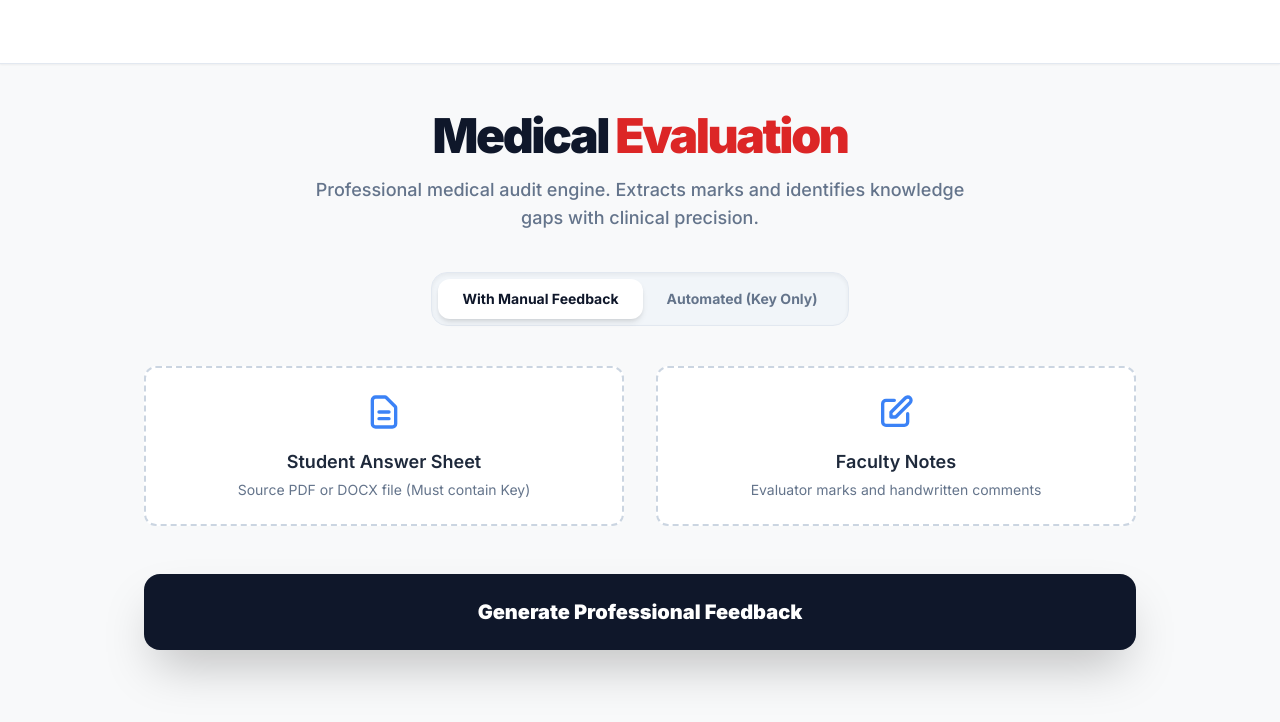
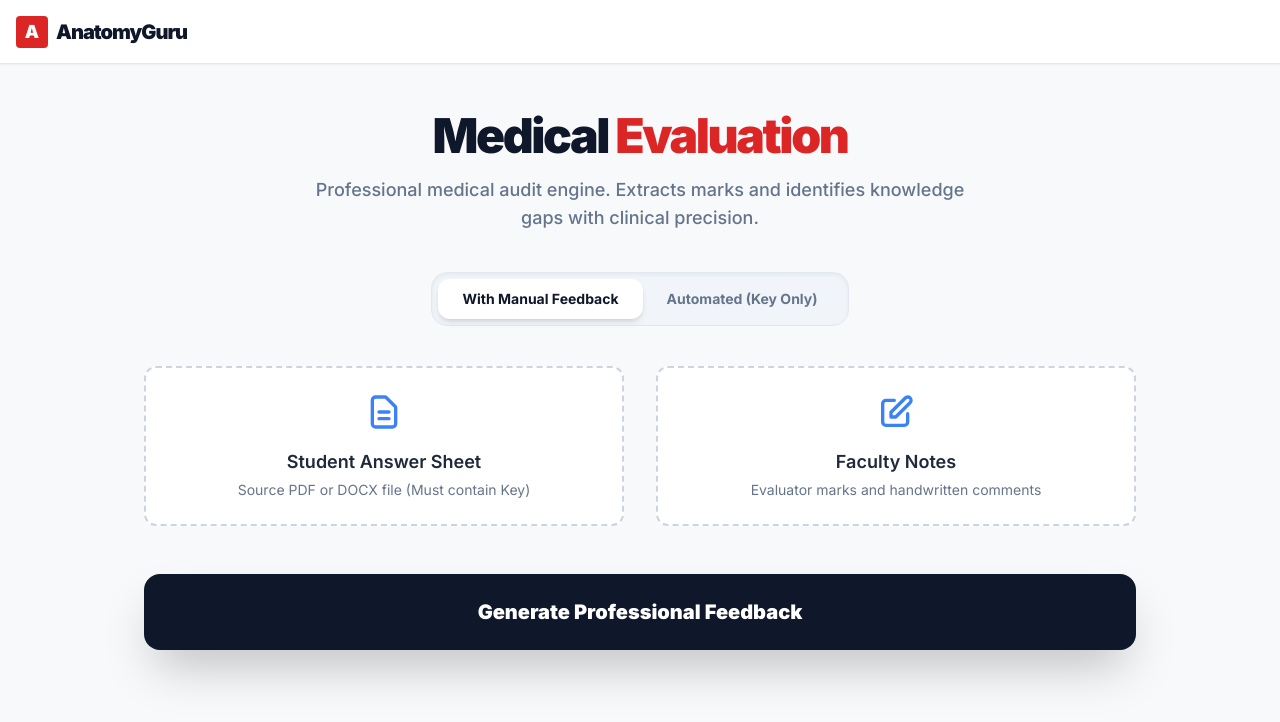
Before and after one commit to Aarathi1535/Netlify-version-of-Copy-of-Recheck-AnatomyGuru-Feedback-Streamliner, a React (Vite) app: page / in a window 1280 px wide. Shown: the top 722 px of the page. Built offline with nearby package versions, Linux system fonts and the light colour scheme.

Commit message:
feat: Update React to v19 and adjust ESM imports
Upgrades React and ReactDOM to version 19.0.0. This change also refactors the ESM import paths in `index.html` to correctly reference the new versions and removes unnecessary Netlify build configurations.

```diff
--- a/App.tsx
+++ b/App.tsx
@@ -276,7 +276,10 @@ const App: React.FC = () => {
     <div className="min-h-screen bg-[#f8f9fa]">
       <nav className="bg-white/95 backdrop-blur-xl border-b border-slate-200 sticky top-0 z-50 no-print h-16 shadow-sm">
         <div className="max-w-7xl mx-auto px-4 h-full flex items-center justify-between">
-
+          <div className="flex items-center gap-2">
+            <div className="w-8 h-8 bg-red-600 rounded flex items-center justify-center text-white font-black text-lg">A</div>
+            <span className="font-black tracking-tighter text-slate-900 text-xl hidden sm:inline">AnatomyGuru</span>
+          </div>
 
           {view === 'report' && report && (
             <div className="flex items-center gap-2">
--- a/index.html
+++ b/index.html
@@ -34,12 +34,12 @@
     "react": "https://esm.sh/react@19.0.0",
     "react-dom": "https://esm.sh/react-dom@19.0.0",
     "react-dom/client": "https://esm.sh/react-dom@19.0.0/client",
+    "react/": "https://esm.sh/react@19.0.0/",
+    "react-dom/": "https://esm.sh/react-dom@19.0.0/",
     "@google/genai": "https://esm.sh/@google/genai@1.40.0",
     "mammoth": "https://esm.sh/mammoth@1.8.0",
     "pdfjs-dist": "https://esm.sh/pdfjs-dist@4.0.379",
-    "docx": "https://esm.sh/docx@9.1.0",
-    "react-dom/": "https://esm.sh/react-dom@^19.2.4/",
-    "react/": "https://esm.sh/react@^19.2.4/"
+    "docx": "https://esm.sh/docx@9.1.0"
   }
 }
 </script>
--- a/package.json
+++ b/package.json
@@ -9,8 +9,8 @@
     "preview": "vite preview"
   },
   "dependencies": {
-    "react": "^19.2.4",
-    "react-dom": "^19.2.4",
+    "react": "19.0.0",
+    "react-dom": "19.0.0",
     "@google/genai": "1.40.0",
     "mammoth": "1.8.0",
     "pdfjs-dist": "4.0.379",
```
Also changed, not shown: 1 other file (tests, documents, lock files or other folders).
